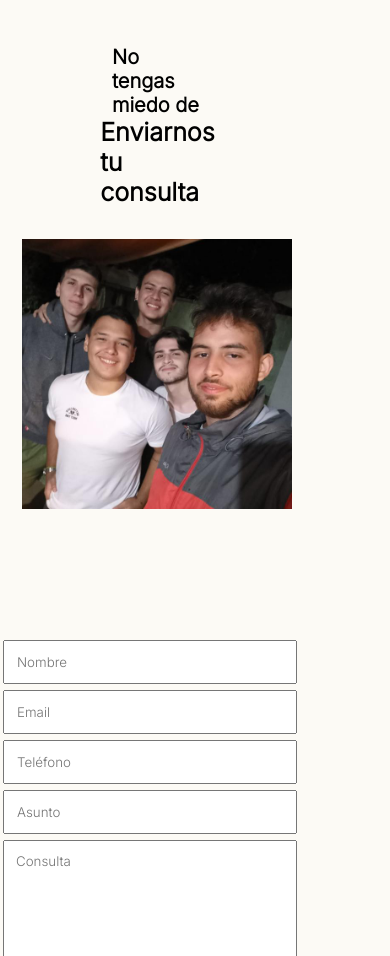
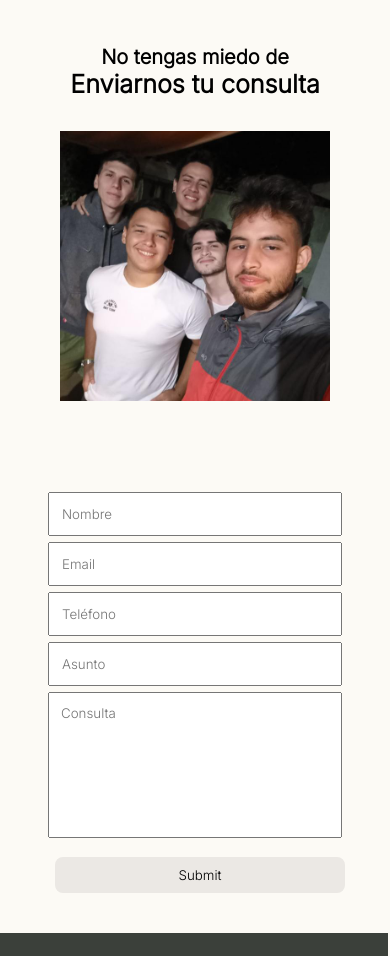
Before and after one commit to LucasiBai/MadereraCoder, a plain HTML site: page Views/contacto.html in a window 390 px wide. Shown: the part 411-1367 px from the top of the page. Drawn offline with Linux system fonts and the light colour scheme.

Commit message:
vista mobile para contacto

```diff
--- a/Css/style.css
+++ b/Css/style.css
@@ -511,6 +511,7 @@ footer{
 		display: grid;
 		grid-template-rows: 300px auto;
 		grid-auto-flow: row;
+		grid-template-columns: 100%;
 		grid-template-areas:
 		"tittlecon"
 		"seccacon"
@@ -532,8 +533,15 @@ footer{
 		justify-content: center;
 		align-content: center;
 		width: 300px;
-		margin-top: 5rem;
-		margin-bottom: 3rem;
+		margin: 2.5rem;
 	}
-
+	.sectiona__contacto{
+		margin: 3rem 1rem 0rem 1rem;
+	}
+	.formularios{
+		display: flex;
+		flex-direction: column;
+		justify-content: center;
+		align-items: center;
+	}
 }
```
